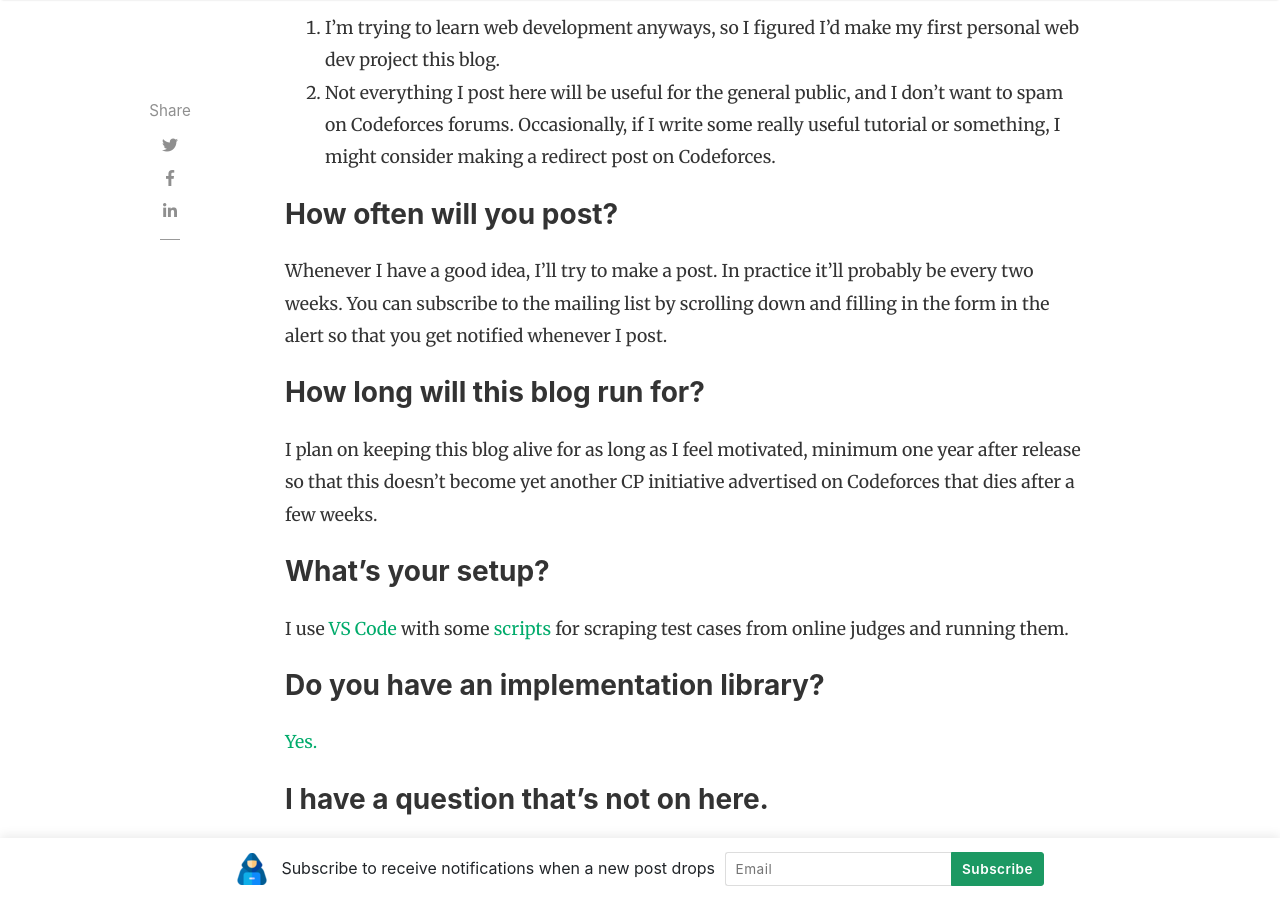
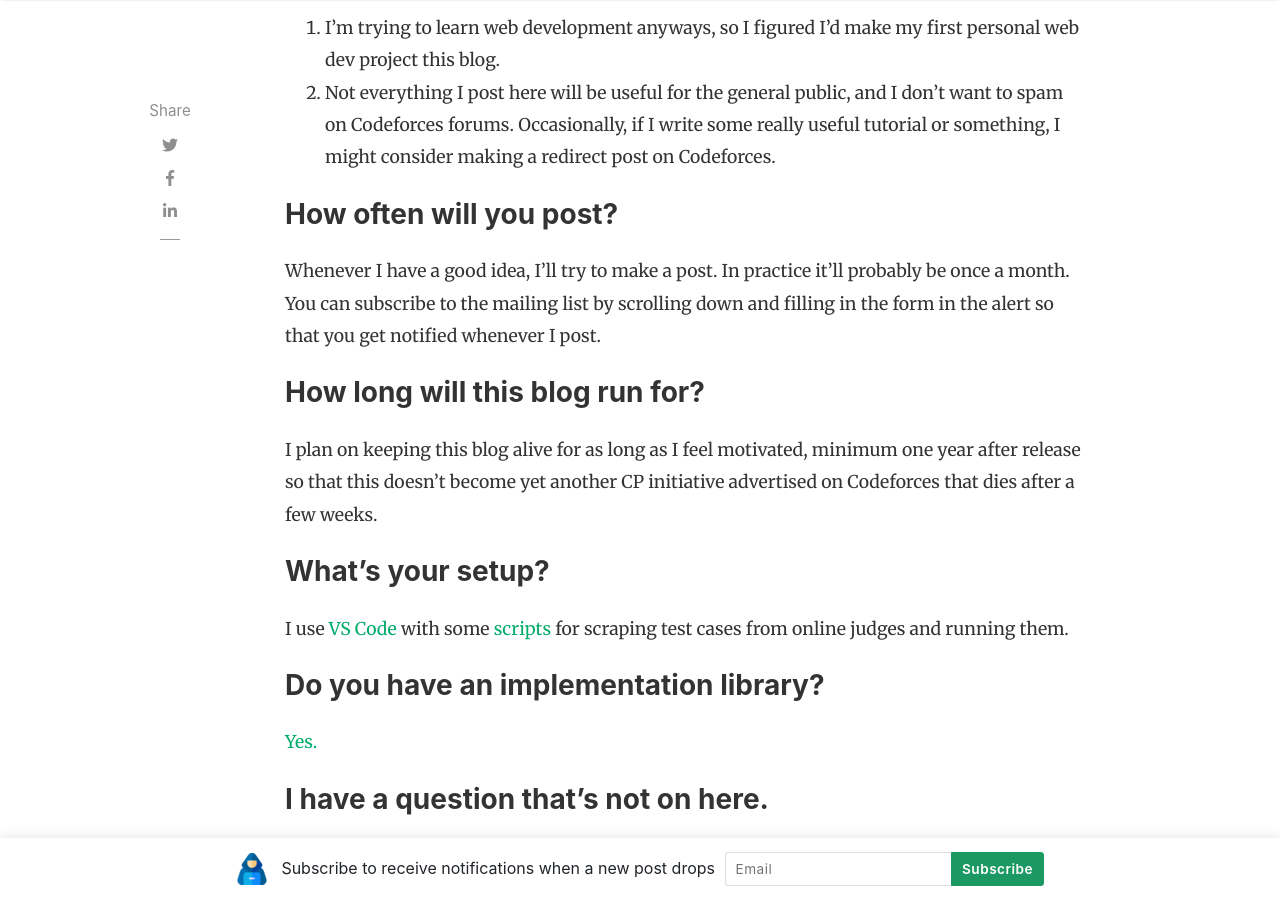
Before and after one commit to mzhang2021/cp-blog, a Jekyll site: the page built from _posts/2021-09-03-first-post.md, in a window 1280 px wide and 900 px high, scrolled down 1045 px. Built offline with Jekyll 4.4.1, drawn with Linux system fonts in a browser that asks for light colours; nearby versions of some CDN libraries; comment, search, counter and statistics services are not loaded.

Commit message:
Update 2021-09-03-first-post.md

```diff
--- a/_posts/2021-09-03-first-post.md
+++ b/_posts/2021-09-03-first-post.md
@@ -20,7 +20,7 @@ Competitive programming (or CP for short) refers to programming competitions whe
 2. Not everything I post here will be useful for the general public, and I don't want to spam on Codeforces forums. Occasionally, if I write some really useful tutorial or something, I might consider making a redirect post on Codeforces.
 
 ### How often will you post?
-Whenever I have a good idea, I'll try to make a post. In practice it'll probably be every two weeks. You can subscribe to the mailing list by scrolling down and filling in the form in the alert so that you get notified whenever I post.
+Whenever I have a good idea, I'll try to make a post. In practice it'll probably be once a month. You can subscribe to the mailing list by scrolling down and filling in the form in the alert so that you get notified whenever I post.
 
 ### How long will this blog run for?
 I plan on keeping this blog alive for as long as I feel motivated, minimum one year after release so that this doesn't become yet another CP initiative advertised on Codeforces that dies after a few weeks.
```
